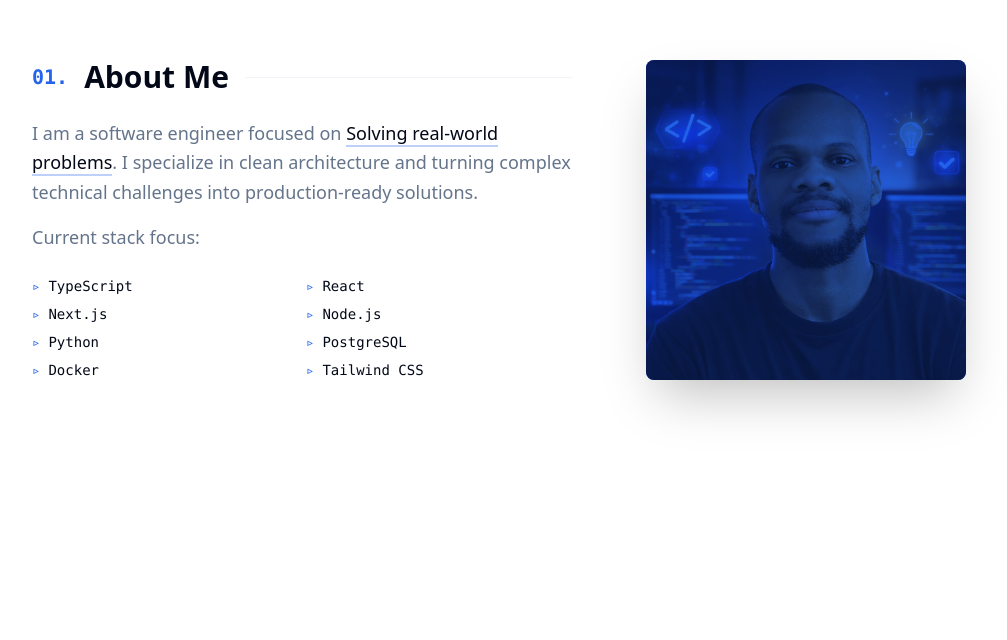
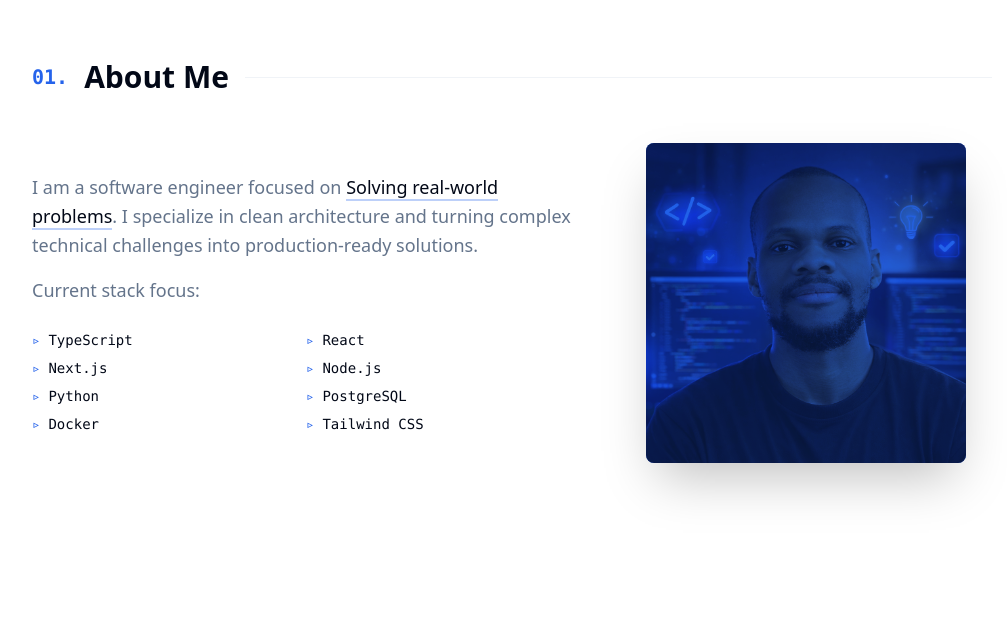
Before and after one commit to luckys-lnz/luckys-portfolio, a Next.js app: page / in a window 1280 px wide. Shown: the part 825-1465 px from the top of the page, without its empty margins (128-1135 px from the left). Built offline with nearby package versions, Linux system fonts and the light colour scheme; a web font is replaced by a local one.

Commit message:
refactor: reorganize AboutSection layout for improved structure and clarity; enhance header and content presentation

```diff
--- a/components/about-section.tsx
+++ b/components/about-section.tsx
@@ -37,19 +37,23 @@ export function AboutSection() {
           initial="hidden"
           animate={isInView ? "visible" : "hidden"}
           variants={containerVariants}
-          className="grid md:grid-cols-12 gap-12 items-center"
         >
+          {/* Header */}
+          <motion.div variants={itemVariants}>
+            <h2 className="text-3xl font-bold flex items-center gap-4 mb-12">
+              <span className="text-primary font-mono text-xl">01.</span>
+              About Me
+              <div className="h-px bg-border flex-grow opacity-50"></div>
+            </h2>
+          </motion.div>
+
+          {/* Content Grid */}
+          <div className="grid md:grid-cols-12 gap-12 items-center">
             {/* Text Content */}
             <motion.div
               variants={itemVariants}
               className="md:col-span-7 space-y-6"
             >
-            <h2 className="text-3xl font-bold flex items-center gap-4">
-              <span className="text-primary font-mono text-xl">01.</span>
-              About Me
-              <div className="h-px bg-border flex-grow opacity-50"></div>
-            </h2>
-
               <div className="space-y-4 text-muted-foreground text-lg leading-relaxed">
                 <p>
                   I am a software engineer focused on{" "}
@@ -96,6 +100,7 @@ export function AboutSection() {
                 </div>
               </div>
             </motion.div>
+          </div>
         </motion.div>
       </div>
     </section>
```
Lines whose indentation alone changed are shown as unchanged.
